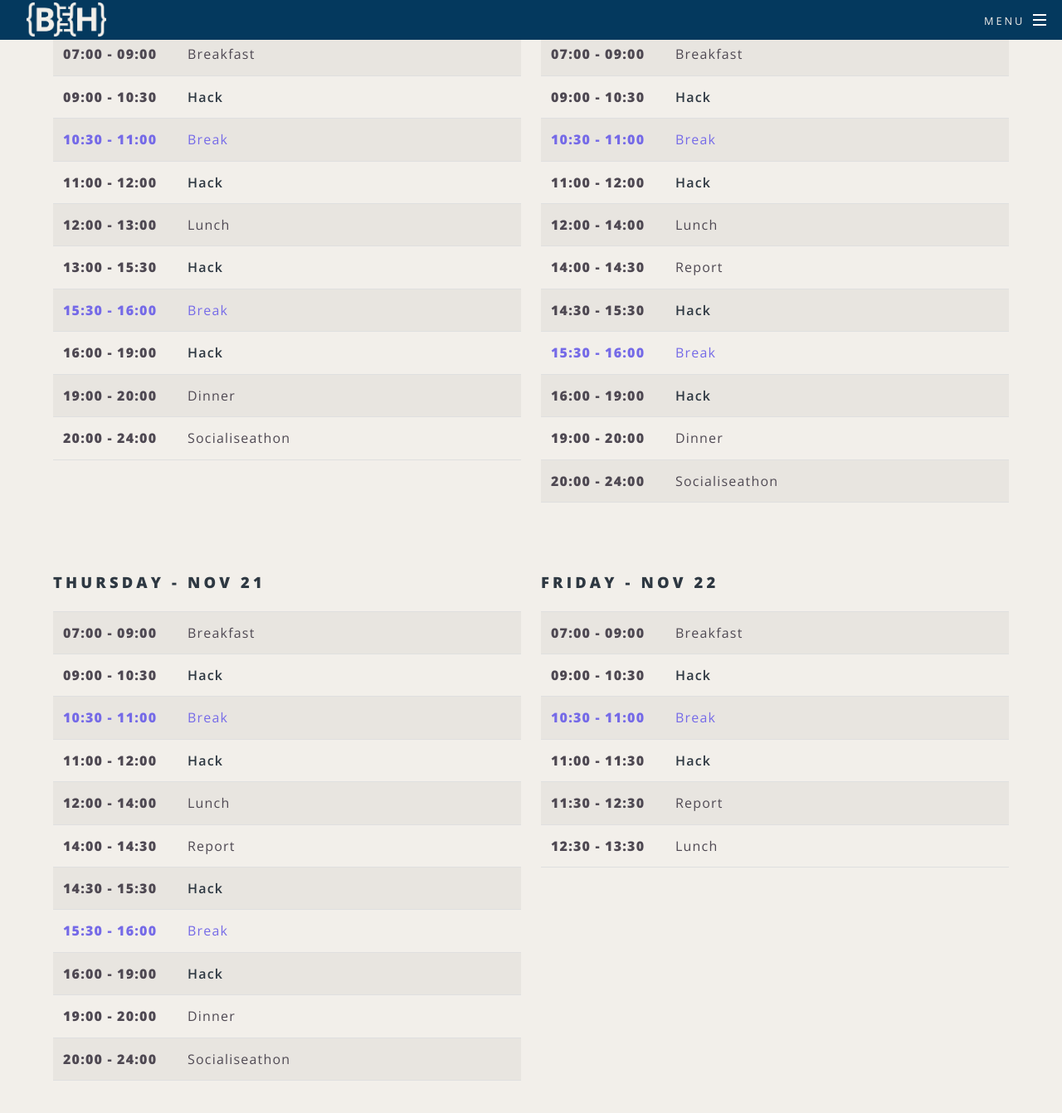
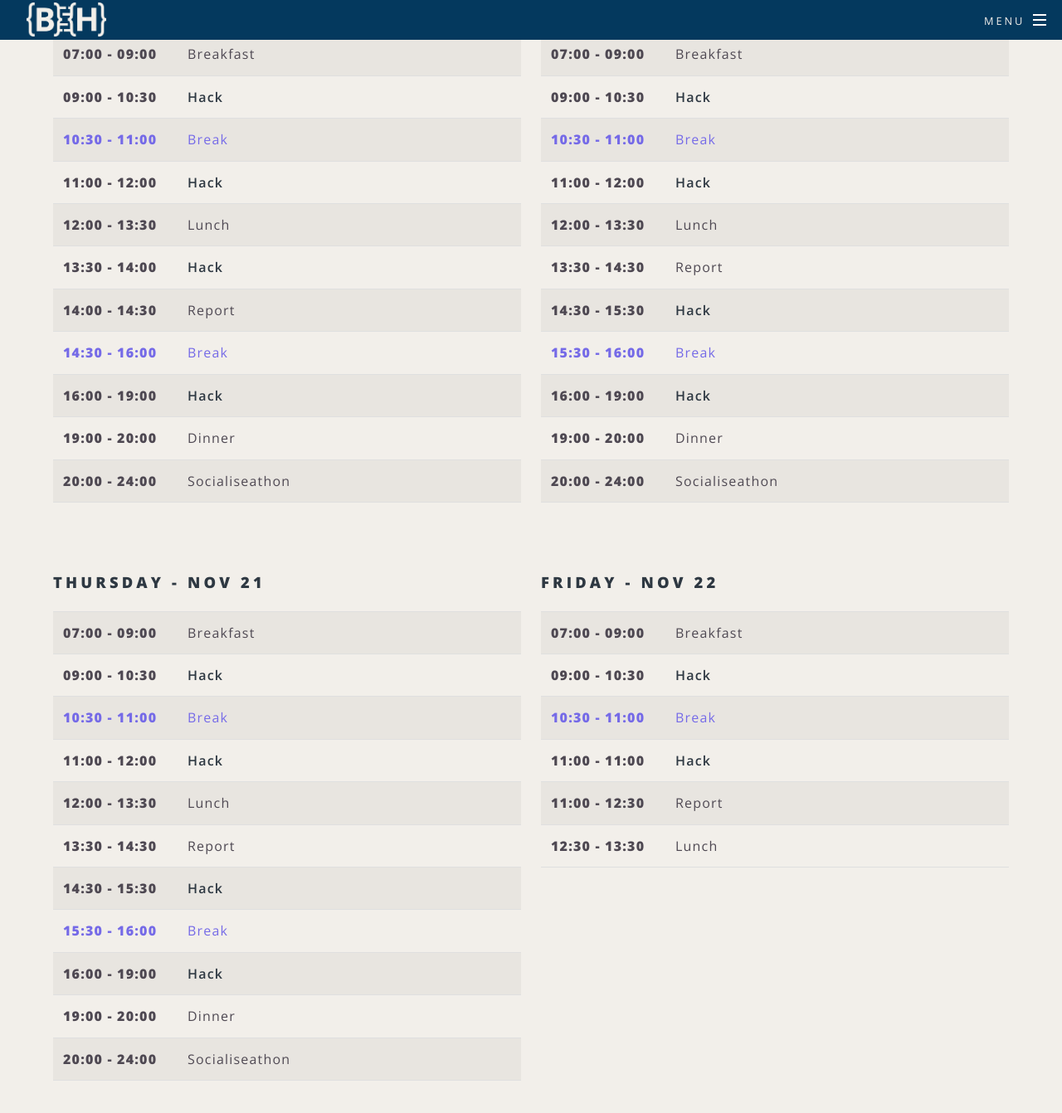
Before and after one commit to elixir-europe/biohackathon-europe-2019, a Jekyll site: the page built from programme.html, in a window 1280 px wide and 1400 px high, scrolled down 1207 px. Shown: the top 1342 px of the window at 83% size. Built offline with Jekyll 4.4.1, drawn with Linux system fonts in a browser that asks for light colours; nearby versions of some CDN libraries; some of the changed text lies outside the part shown.

Commit message:
Programme changes, report on Tuesday, lunch from 2 to 1 1/5 h, friday report

```diff
--- a/programme.html
+++ b/programme.html
@@ -16,11 +16,11 @@ title: Programme
                             <td class="event">Arrival  and registration</td>
                         </tr>
                         <tr>
-                            <td class="time">12:00 - 13:00</td>
+                            <td class="time">12:00 - 13:30</td>
                             <td class="event">Lunch</td>
                         </tr>
                         <tr>
-                            <td class="time">13:00 - 15:00</td>
+                            <td class="time">13:30 - 15:00</td>
                             <td class="event"><ul>
                                 <li><strong>Jen Harrow:</strong> Opening talk </li>
                                 <li><strong>Toshiaki Katayama:</strong> Description of BioHackathon</li>
@@ -72,15 +72,19 @@ title: Programme
                             <td class="event"><b>Hack</b></td>
                         </tr>
                         <tr>
-                            <td class="time">12:00 - 13:00</td>
+                            <td class="time">12:00 - 13:30</td>
                             <td class="event">Lunch</td>
                         </tr>
                         <tr>
-                            <td class="time">13:00 - 15:30</td>
+                            <td class="time">13:30 - 14:00</td>
                             <td class="event"><b>Hack</b></td>
                         </tr>
+                        <tr>
+                            <td class="time">14:00 - 14:30</td>
+                            <td class="event">Report</td>
+                        </tr>
                         <tr class="schedule-break-row">
-                            <td class="time">15:30 - 16:00</td>
+                            <td class="time">14:30 - 16:00</td>
                             <td class="event">Break</td>
                         </tr>
                         <tr>
@@ -119,11 +123,11 @@ title: Programme
                             <td class="event"><b>Hack</b></td>
                         </tr>
                         <tr>
-                            <td class="time">12:00 - 14:00</td>
+                            <td class="time">12:00 - 13:30</td>
                             <td class="event">Lunch</td>
                         </tr>
                         <tr>
-                            <td class="time">14:00 - 14:30</td>
+                            <td class="time">13:30 - 14:30</td>
                             <td class="event">Report</td>
                         </tr>
                         <tr>
@@ -170,11 +174,11 @@ title: Programme
                             <td class="event"><b>Hack</b></td>
                         </tr>
                         <tr>
-                            <td class="time">12:00 - 14:00</td>
+                            <td class="time">12:00 - 13:30</td>
                             <td class="event">Lunch</td>
                         </tr>
                         <tr>
-                            <td class="time">14:00 - 14:30</td>
+                            <td class="time">13:30 - 14:30</td>
                             <td class="event">Report</td>
                         </tr>
                         <tr>
@@ -217,11 +221,11 @@ title: Programme
                             <td class="event">Break</td>
                         </tr>
                         <tr>
-                            <td class="time">11:00 - 11:30</td>
+                            <td class="time">11:00 - 11:00</td>
                             <td class="event"><b>Hack</b></td>
                         </tr>
                         <tr>
-                            <td class="time">11:30 - 12:30</td>
+                            <td class="time">11:00 - 12:30</td>
                             <td class="event">Report</td>
                         </tr>
                         <tr>
```
